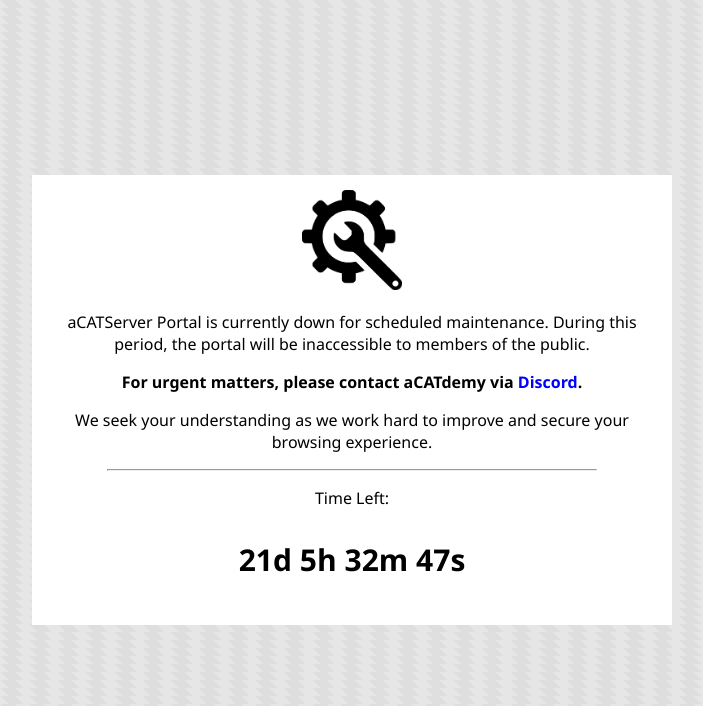
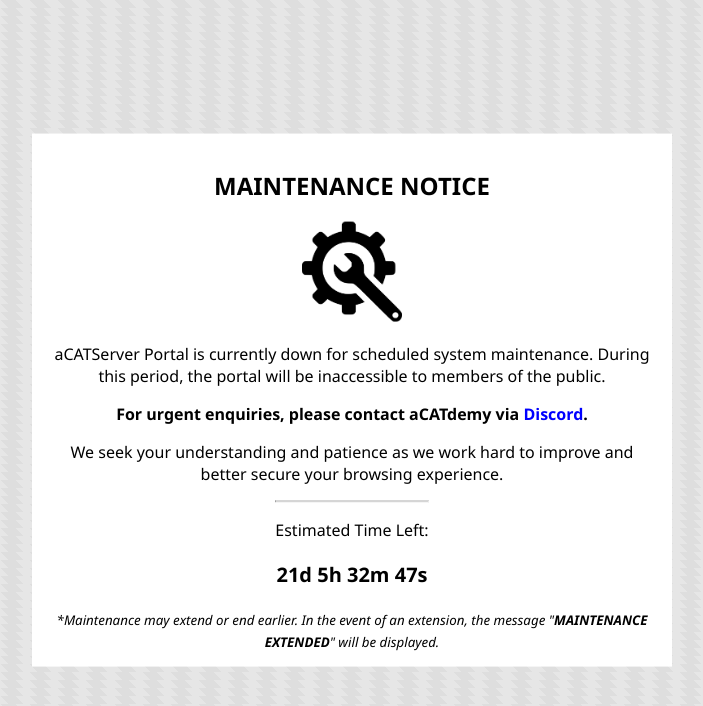
Before and after one commit to aCATdemy/acatdemy.github.io, a plain HTML site: page en-sg/acatserver-portal/about-acatserver.html in a window 1280 px wide. Shown: the whole page, without its empty margins (288-991 px from the left). Drawn offline with Linux system fonts and the light colour scheme.

Commit message:
Maintenance Page (v1)

```diff
--- a/en-sg/acatserver-portal/about-acatserver.html
+++ b/en-sg/acatserver-portal/about-acatserver.html
@@ -15,29 +15,18 @@
         <meta name="description" content="aCATServer Portal is currently down for scheduled maintenance.">
         <meta name="keywords" content="aCATServer, aCATServer Network, aCATServer Network Portal">
         <meta name="viewport" content="width=device-width, initial-scale=1.0">
-
-        <!-- Facebook Open Graph -->
-        <meta property="og:url" content="">
-        <meta property="og:title" content="">
-        <meta property="og:description" content="">
-        <meta property="og:image" content="">
-        <meta property="og:type" content="">
-
-        <!-- Twitter Card -->
-        <meta name="twitter:card" content="summary_large_image">
-        <meta name="twitter:title" content="">
-        <meta name="twitter:description" content="">
-        <meta name="twitter:image" content="">
     </head>
     <body>
-        <div class="middle">
+        <div class="content-middle">
+            <h2>MAINTENANCE NOTICE</h2>
             <img src="images/gear-and-wrench.png" alt="gear-and-wrench.png" width="100px" height="100px">
-            <p>aCATServer Portal is currently down for scheduled maintenance. During this period, the portal will be inaccessible to members of the public.</p>
-            <b>For urgent matters, please contact aCATdemy via <a href="https://discord.gg/g4aTv6t" target="_blank">Discord</a>.</b>
-            <p>We seek your understanding as we work hard to improve and secure your browsing experience.</p>
+            <p>aCATServer Portal is currently down for scheduled system maintenance. During this period, the portal will be inaccessible to members of the public.</p>
+            <b>For urgent enquiries, please contact aCATdemy via <a href="https://discord.gg/g4aTv6t" target="_blank">Discord</a>.</b>
+            <p>We seek your understanding and patience as we work hard to improve and better secure your browsing experience.</p>
             <hr>
-            <p>Time Left:</p>
-            <p class="time" id="time"></p>
+            <p>Estimated Time Left:</p>
+            <p id="time" style="font-size: 20px; font-weight: bold;"></p>
+            <small style="font-style: italic;">*Maintenance may extend or end earlier. In the event of an extension, the message "<b>MAINTENANCE EXTENDED</b>" will be displayed.</small>
         </div>
 
         <!-- External JS -->
--- a/en-sg/acatserver-portal/scripts/countdown.js
+++ b/en-sg/acatserver-portal/scripts/countdown.js
@@ -16,4 +16,4 @@ var countdownfunction = setInterval(function() {
         clearInterval(countdownfunction);
         document.getElementById("time").innerHTML = "MAINTENANCE EXTENDED";
     }
-}, 500);
+}, 1000);
--- a/en-sg/acatserver-portal/styles/maintenance.css
+++ b/en-sg/acatserver-portal/styles/maintenance.css
@@ -7,7 +7,7 @@ body{
     color: #000000;
 }
 
-.middle{
+.content-middle{
     background-color: #ffffff;
     padding: 15px;
     position: absolute;
@@ -29,10 +29,5 @@ a:hover{
 
 hr{
     margin: auto;
-    width: 80%;
+    width: 25%;
 }
-
-.time{
-    font-size: 30px;
-    font-weight: bold;
-}
```
Also changed, not shown: en-sg/acatserver-portal/home.html (+8 -19 lines), en-sg/acatserver-portal/knowledge-base.html (+8 -19 lines), en-sg/acatserver-portal/server-guidelines.html (+8 -19 lines), en-sg/acatserver-portal/support.html (+8 -19 lines).
